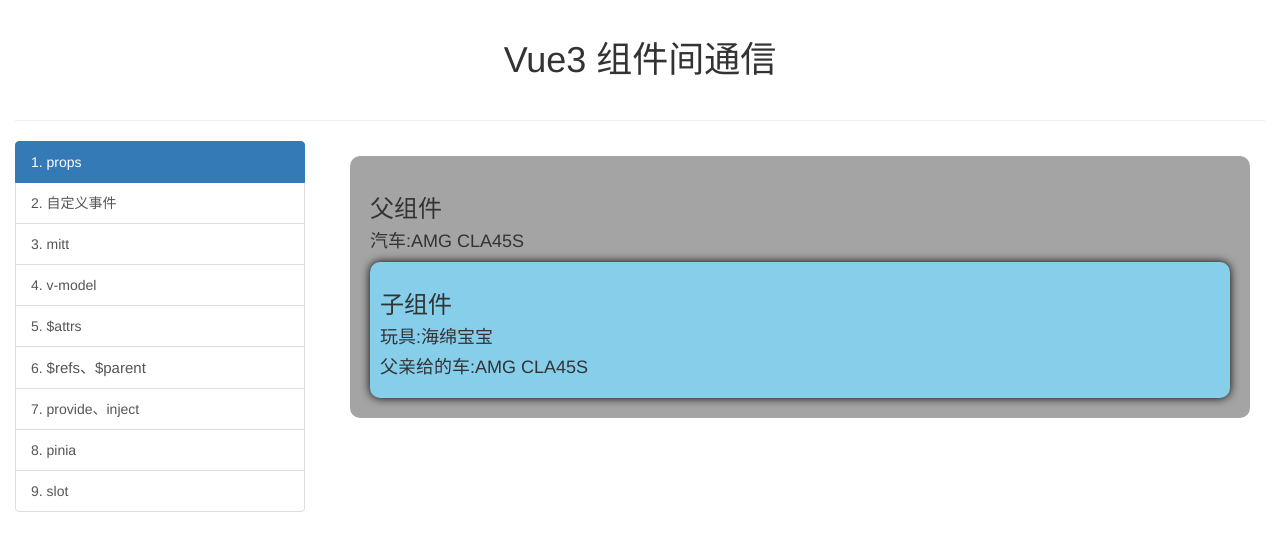
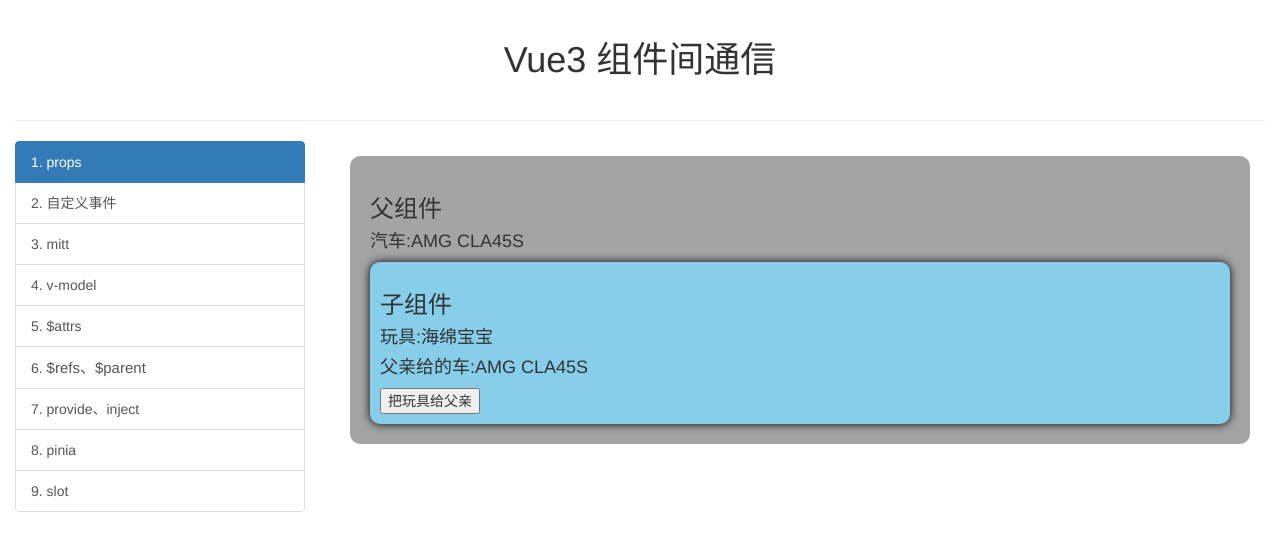
Before and after one commit to ZhouChenxing-Joe/vue3route, a Vue app: page /props in a window 1280 px wide. Shown: the top 550 px of the page. Built offline with nearby package versions, Linux system fonts and the light colour scheme.

Commit message:
version 42

```diff
--- a/src/pages/01_props/Child.vue
+++ b/src/pages/01_props/Child.vue
@@ -3,6 +3,7 @@
     <h3>子组件</h3>
 	<h4>玩具:{{ toy }}</h4>
 	<h4>父亲给的车:{{ car }}</h4>
+	<button @click="sendToy(toy)">把玩具给父亲</button>
   </div>
 </template>
 
@@ -11,7 +12,7 @@ import { ref } from 'vue';
 //数据
 let toy = ref('海绵宝宝')
 //声明接收props
-defineProps(['car'])
+defineProps(['car','sendToy'])
 </script>
 
 <style scoped>
--- a/src/pages/01_props/Father.vue
+++ b/src/pages/01_props/Father.vue
@@ -2,7 +2,8 @@
   <div class="father">
     <h3>父组件</h3>
 	<h4>汽车:{{ car }}</h4>
-	<Child :car="car" />
+	<h5 v-show="toy">儿子给的玩具：{{ toy }}</h5>
+	<Child :car="car" :sendToy="getToy" />
   </div>
 </template>
 
@@ -11,10 +12,11 @@ import Child from './Child.vue';
 import { ref } from 'vue';
 //数据
 let car = ref('AMG CLA45S')
+let toy = ref('')
 
 //方法
-function getToy(Value:string){
-	console.log('父',Value)
+function getToy(value:string){
+	toy.value = value
 }
 </script>
 
--- a/src/pages/02_custom-event/Child.vue
+++ b/src/pages/02_custom-event/Child.vue
@@ -1,17 +1,10 @@
 <template>
   <div class="child">
     <h3>子组件</h3>
-		<h4>玩具：{{ toy }}</h4>
-		<button @click="emit('send-toy',toy)">测试</button>
   </div>
 </template>
 
 <script setup lang="ts" name="Child">
-	import { ref } from "vue";
-	// 数据
-	let toy = ref('奥特曼')
-	// 声明事件
-	const emit =  defineEmits(['send-toy'])
 </script>
 
 <style scoped>
--- a/src/pages/02_custom-event/Father.vue
+++ b/src/pages/02_custom-event/Father.vue
@@ -1,22 +1,12 @@
 <template>
   <div class="father">
     <h3>父组件</h3>
-		<h4 v-show="toy">子给的玩具：{{ toy }}</h4>
-		<!-- 给子组件Child绑定事件 -->
-    <Child @send-toy="saveToy"/>
+    <Child/>
   </div>
 </template>
 
 <script setup lang="ts" name="Father">
   import Child from './Child.vue'
-	import { ref } from "vue";
-	// 数据
-	let toy = ref('')
-	// 用于保存传递过来的玩具
-	function saveToy(value:string){
-		console.log('saveToy',value)
-		toy.value = value
-	}
 </script>
 
 <style scoped>
```
